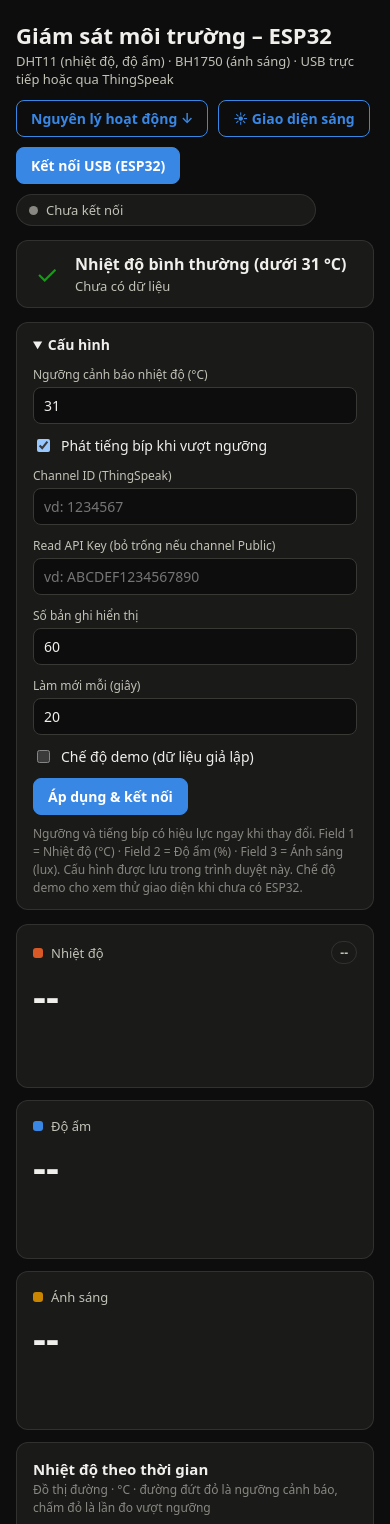
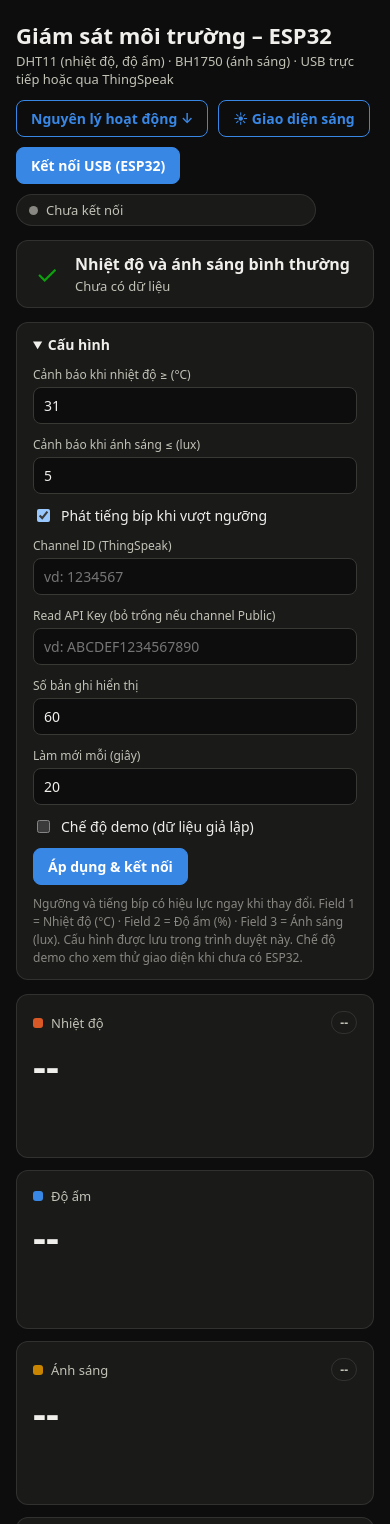
Before and after one commit to T150870h/esp32-iot-dashboard, a plain HTML site: page esp32_dashboard.html in a window 390 px wide. Shown: the top 1524 px of the page. Drawn offline with nearby package versions, Linux system fonts and the light colour scheme.

Commit message:
Cảnh báo ánh sáng ≤ 5 lux (quá tối), bên cạnh cảnh báo nhiệt độ ≥ 31 °C
- Web: hai điều kiện cảnh báo độc lập (bíp một lần khi mỗi điều kiện vừa vi phạm), banner nêu rõ nguyên nhân,
  thẻ ánh sáng có nhãn "Quá tối", cột đỏ trên đồ thị cột, dòng đỏ trong bảng, ngưỡng ánh sáng chỉnh được
- Firmware: ALERT_LUX = 5; LED GPIO2 nháy khi nhiệt độ cao hoặc quá tối, bỏ qua điều kiện ánh sáng khi BH1750 lỗi
- Phần "Nguyên lý hoạt động" cập nhật logic hai điều kiện

Co-Authored-By: Claude Sonnet 5.5 <noreply@anthropic.com>

```diff
--- a/esp32_dashboard.html
+++ b/esp32_dashboard.html
@@ -188,7 +188,8 @@
   <details class="settings" id="settings" open>
     <summary>Cấu hình</summary>
     <div class="form">
-      <div><label for="cfgAlert">Ngưỡng cảnh báo nhiệt độ (°C)</label><input type="number" id="cfgAlert" min="0" max="80" step="0.5" value="31"></div>
+      <div><label for="cfgAlert">Cảnh báo khi nhiệt độ ≥ (°C)</label><input type="number" id="cfgAlert" min="0" max="80" step="0.5" value="31"></div>
+      <div><label for="cfgLux">Cảnh báo khi ánh sáng ≤ (lux)</label><input type="number" id="cfgLux" min="0" max="1000" step="1" value="5"></div>
       <label class="check"><input type="checkbox" id="cfgSound" checked> Phát tiếng bíp khi vượt ngưỡng</label>
       <div><label for="cfgChannel">Channel ID (ThingSpeak)</label><input type="text" id="cfgChannel" inputmode="numeric" placeholder="vd: 1234567"></div>
       <div><label for="cfgKey">Read API Key (bỏ trống nếu channel Public)</label><input type="text" id="cfgKey" placeholder="vd: ABCDEF1234567890" autocomplete="off"></div>
@@ -212,8 +213,8 @@
       <div class="value" id="vH">--</div>
       <div class="stats" id="sH"></div>
     </div>
-    <div class="card">
-      <div class="label"><span class="swatch" style="background:var(--c-lux)"></span>Ánh sáng</div>
+    <div class="card" id="cardL">
+      <div class="label"><span class="swatch" style="background:var(--c-lux)"></span>Ánh sáng<span class="badge" id="bL">--</span></div>
       <div class="value" id="vL">--</div>
       <div class="stats" id="sL"></div>
     </div>
@@ -229,7 +230,7 @@
       <div class="chart-box nodata"><canvas id="chH" role="img" aria-label="Đồ thị đường độ ẩm theo thời gian"></canvas><div class="empty">Chờ dữ liệu…</div></div>
     </div>
     <div class="card">
-      <h2>Ánh sáng – 12 lần đo gần nhất</h2><p class="desc">Đồ thị cột · lux</p>
+      <h2>Ánh sáng – 12 lần đo gần nhất</h2><p class="desc">Đồ thị cột · lux · cột đỏ là lần đo ≤ ngưỡng ánh sáng (quá tối)</p>
       <div class="chart-box nodata"><canvas id="chB" role="img" aria-label="Đồ thị cột ánh sáng 12 lần đo gần nhất"></canvas><div class="empty">Chờ dữ liệu…</div></div>
     </div>
     <div class="card">
@@ -386,18 +387,25 @@
         <p class="note">Biểu thức chính quy: <code>/Nhiet do:\s*(-?[\d.]+)\s*C.*Do am:\s*([\d.]+)\s*%.*Anh sang:\s*(-?[\d.]+)/i</code></p>
       </div>
       <div class="sub" style="grid-column: 1 / -1">
-        <h3>Logic cảnh báo</h3>
+        <h3>Logic cảnh báo (hai điều kiện độc lập)</h3>
         <div class="alogic">
           <div class="al-box"><span class="al-k">nhiệt độ mới nhất</span><b id="alT">--</b></div>
           <div class="al-op">≥</div>
           <div class="al-box"><span class="al-k">ngưỡng (chỉnh được)</span><b id="alThr">31 °C</b></div>
           <div class="al-op">→</div>
-          <div class="al-box" id="alRes"><span class="al-k">kết quả</span><b id="alResTxt">--</b></div>
+          <div class="al-box" id="alRes"><span class="al-k">nhiệt độ</span><b id="alResTxt">--</b></div>
+        </div>
+        <div class="alogic">
+          <div class="al-box"><span class="al-k">ánh sáng mới nhất</span><b id="alL">--</b></div>
+          <div class="al-op">≤</div>
+          <div class="al-box"><span class="al-k">ngưỡng (chỉnh được)</span><b id="alLThr">5 lux</b></div>
+          <div class="al-op">→</div>
+          <div class="al-box" id="alLRes"><span class="al-k">ánh sáng</span><b id="alLResTxt">--</b></div>
         </div>
         <ul>
-          <li><b>Trên trang web:</b> khi vừa chuyển từ bình thường sang vượt ngưỡng thì đổi banner sang đỏ và bíp hai tiếng (chỉ một lần, không bíp lặp); mỗi lần đo vượt ngưỡng đều có chấm đỏ trên đồ thị và dòng đỏ trong bảng.</li>
-          <li><b>Trên ESP32:</b> cùng một phép so sánh <code>t ≥ ALERT_TEMP</code> (31 °C trong firmware); khi đúng thì LED GPIO2 nháy 250 ms, serial in <code>CANH BAO</code>. Phần này chạy độc lập với trình duyệt.</li>
-          <li><b>Hai ngưỡng tách riêng:</b> đổi ngưỡng trên web không đổi ngưỡng của LED; muốn đổi LED phải sửa <code>ALERT_TEMP</code> rồi nạp lại firmware.</li>
+          <li><b>Trên trang web:</b> khi MỘT điều kiện vừa chuyển từ bình thường sang cảnh báo thì banner đỏ và bíp hai tiếng (chỉ một lần, không bíp lặp). Nhiệt độ vượt ngưỡng: chấm đỏ trên đồ thị đường. Ánh sáng quá tối: cột đỏ trên đồ thị cột. Cả hai đều có dòng đỏ trong bảng.</li>
+          <li><b>Trên ESP32:</b> cùng hai phép so sánh <code>t ≥ ALERT_TEMP</code> (31 °C) hoặc <code>lux ≤ ALERT_LUX</code> (5 lux); khi một trong hai đúng thì LED GPIO2 nháy 250 ms, serial in <code>CANH BAO</code>. Phần này chạy độc lập với trình duyệt; khi BH1750 lỗi (lux = −1) thì bỏ qua điều kiện ánh sáng.</li>
+          <li><b>Ngưỡng tách riêng:</b> đổi ngưỡng trên web không đổi ngưỡng của LED; muốn đổi LED phải sửa <code>ALERT_TEMP</code> hoặc <code>ALERT_LUX</code> rồi nạp lại firmware.</li>
         </ul>
       </div>
     </div>
@@ -437,18 +445,19 @@ const LEVELS = [                       // mức sáng (lux) – thang xanh theo
 ];
 const MODE_NAMES = { idle: 'Chưa kết nối', usb: 'USB trực tiếp (Web Serial)', cloud: 'Đám mây (ESP32 → WiFi → ThingSpeak)', demo: 'Demo (dữ liệu giả lập)' };
 
-let cfg = { channel: '', key: '', count: 60, poll: 20, demo: false, alertTemp: 31, sound: true };
+let cfg = { channel: '', key: '', count: 60, poll: 20, demo: false, alertTemp: 31, alertLux: 5, sound: true };
 let rows = [];            // {t: Date, temp, hum, lux}
 let timer = null, demoRows = null, lastRaw = '';
 let charts = {};
-let wasHot = false, hotSince = null, audioCtx = null;
+let wasHot = false, wasT = false, wasL = false, hotSince = null, audioCtx = null;
+let alertState = { hotT: false, darkL: false };
 
 /* ---------- cấu hình ---------- */
 function loadCfg() {
   try { Object.assign(cfg, JSON.parse(localStorage.getItem(LS_KEY) || '{}')); } catch (e) {}
   $('cfgChannel').value = cfg.channel; $('cfgKey').value = cfg.key;
   $('cfgCount').value = cfg.count; $('cfgPoll').value = cfg.poll; $('cfgDemo').checked = cfg.demo;
-  $('cfgAlert').value = cfg.alertTemp; $('cfgSound').checked = cfg.sound;
+  $('cfgAlert').value = cfg.alertTemp; $('cfgLux').value = cfg.alertLux; $('cfgSound').checked = cfg.sound;
 }
 function saveCfg() { try { localStorage.setItem(LS_KEY, JSON.stringify(cfg)); } catch (e) {} }
 function readForm() {
@@ -462,6 +471,8 @@ function readForm() {
 function readAlertForm() {
   const v = parseFloat($('cfgAlert').value);
   cfg.alertTemp = isNaN(v) ? 31 : v;
+  const lv = parseFloat($('cfgLux').value);
+  cfg.alertLux = isNaN(lv) ? 5 : lv;
   cfg.sound = $('cfgSound').checked;
 }
 
@@ -503,7 +514,7 @@ function makeDemo() {              // dữ liệu giả lập: 60 điểm trong
 function demoPoint(t, prev) {
   const w = (v, d, lo, hi) => Math.min(hi, Math.max(lo, v + (Math.random() - .5) * d));
   if (!prev) return { t, temp: 29, hum: 65, lux: 320 };
-  const lux = Math.random() < .08 ? (Math.random() < .5 ? 20 : 1400) : w(prev.lux, 140, 5, 1600);
+  const lux = Math.random() < .08 ? (Math.random() < .5 ? 2 : 1400) : w(prev.lux, 140, 5, 1600);
   return { t, temp: w(prev.temp, 1.4, 24, 36), hum: w(prev.hum, 3, 35, 90), lux };
 }
 
@@ -548,34 +559,49 @@ function beep() {
   } catch (e) {}
 }
 
+// Hai điều kiện cảnh báo độc lập: nhiệt độ ≥ ngưỡng, ánh sáng ≤ ngưỡng (quá tối)
 function updateAlert(sT) {
-  const thr = cfg.alertTemp;
-  const hot = !!sT && sT.last >= thr;
-  if (hot && !wasHot) { hotSince = new Date(); if (cfg.sound) beep(); }
+  const thr = cfg.alertTemp, lthr = cfg.alertLux, l = rows[rows.length - 1];
+  const hotT = !!sT && sT.last >= thr;
+  const lux = l ? l.lux : null;                       // lần đo mới nhất; null = BH1750 chưa đọc được
+  const darkL = lux !== null && lux !== undefined && lux <= lthr;
+  const hot = hotT || darkL;
+  alertState = { hotT, darkL };
+
+  // bíp một lần khi MỘT điều kiện vừa chuyển từ bình thường sang cảnh báo
+  if (((hotT && !wasT) || (darkL && !wasL)) && cfg.sound) beep();
+  if (hot && !wasHot) hotSince = new Date();
   if (!hot) hotSince = null;
-  wasHot = hot;
+  wasT = hotT; wasL = darkL; wasHot = hot;
 
+  const tTxt = sT ? `${sT.last.toFixed(1)} °C` : '--';
+  const lTxt = lux === null || lux === undefined ? '-- lux' : `${lux.toFixed(1)} lux`;
   $('alert').classList.toggle('ok', !hot);
   $('alert').setAttribute('role', hot ? 'alert' : 'status');
   $('alertIco').textContent = hot ? '⚠' : '✓';
   if (hot) {
-    $('alertTitle').textContent = `CẢNH BÁO: nhiệt độ vượt ngưỡng ${thr} °C`;
-    $('alertSub').textContent = `Hiện tại ${sT.last.toFixed(1)} °C · bắt đầu lúc ${hotSince.toLocaleTimeString('vi-VN')}`;
+    $('alertTitle').textContent = hotT && darkL ? `CẢNH BÁO: nhiệt độ ≥ ${thr} °C và ánh sáng ≤ ${lthr} lux`
+      : hotT ? `CẢNH BÁO: nhiệt độ vượt ngưỡng ${thr} °C` : `CẢNH BÁO: ánh sáng xuống thấp (≤ ${lthr} lux)`;
+    $('alertSub').textContent = `Nhiệt độ ${tTxt} · ánh sáng ${lTxt} · bắt đầu lúc ${hotSince.toLocaleTimeString('vi-VN')}`;
   } else {
-    $('alertTitle').textContent = `Nhiệt độ bình thường (dưới ${thr} °C)`;
-    $('alertSub').textContent = sT ? `Hiện tại ${sT.last.toFixed(1)} °C` : 'Chưa có dữ liệu';
+    $('alertTitle').textContent = `Nhiệt độ và ánh sáng bình thường`;
+    $('alertSub').textContent = sT ? `Nhiệt độ ${tTxt} (ngưỡng ${thr}) · ánh sáng ${lTxt} (ngưỡng ${lthr})` : 'Chưa có dữ liệu';
   }
-  $('cardT').classList.toggle('hot', hot);
+  $('cardT').classList.toggle('hot', hotT);
+  $('cardL').classList.toggle('hot', darkL);
   const b = $('bT');
-  b.className = 'badge' + (hot ? ' hot' : '');
-  b.textContent = !sT ? '--' : hot ? '⚠ Vượt ngưỡng' : '✓ Bình thường';
+  b.className = 'badge' + (hotT ? ' hot' : '');
+  b.textContent = !sT ? '--' : hotT ? '⚠ Vượt ngưỡng' : '✓ Bình thường';
+  const bl = $('bL');
+  bl.className = 'badge' + (darkL ? ' hot' : '');
+  bl.textContent = lux === null || lux === undefined ? '--' : darkL ? '⚠ Quá tối' : '✓ Bình thường';
   document.title = (hot ? '⚠ ' : '') + 'ESP32 – Giám sát môi trường';
 
   // sơ đồ nguyên lý
   $('ledDot').classList.toggle('on', hot);
   $('ledTxt').textContent = hot ? 'đang nháy' : 'tắt';
-  $('fThr').textContent = `    (≥ ${thr} °C → bật LED GPIO2)`;
-  $('fAlertTxt').textContent = `• cảnh báo ≥ ${thr} °C`;
+  $('fThr').textContent = `    (≥ ${thr} °C hoặc ≤ ${lthr} lux → LED)`;
+  $('fAlertTxt').textContent = `• ≥ ${thr} °C hoặc ≤ ${lthr} lux`;
   $('fAlertState').textContent = hot ? '⚠ ĐANG CẢNH BÁO' : 'Bình thường';
   $('fAlertState').style.fill = hot ? 'var(--bad)' : 'var(--text)';
 }
@@ -651,12 +677,14 @@ const STEPS = [
       return s;
     } },
   { t: 'ESP32 đọc và xử lý', nodes: ['esp'],
-    text: 'Cứ 2 giây ESP32 đọc DHT11 (kéo D4 xuống thấp 18 ms để đánh thức rồi nhận 40 bit) và đọc 2 byte từ BH1750. DHT11 lỗi thì bỏ lần đo; BH1750 lỗi thì đặt lux = −1 và thử khởi tạo lại. Sau đó so nhiệt độ với ngưỡng 31 °C để bật hay tắt LED GPIO2.',
+    text: 'Cứ 2 giây ESP32 đọc DHT11 (kéo D4 xuống thấp 18 ms để đánh thức rồi nhận 40 bit) và đọc 2 byte từ BH1750. DHT11 lỗi thì bỏ lần đo; BH1750 lỗi thì đặt lux = −1 và thử khởi tạo lại. Sau đó so nhiệt độ với ngưỡng 31 °C và ánh sáng với ngưỡng 5 lux để bật hay tắt LED GPIO2.',
     live: l => {
       if (!l) return null;
-      const thr = 31, hot = l.temp >= thr;
+      const thr = 31, hot = l.temp >= thr, dark = l.lux !== null && l.lux <= 5;
       return `float t   = ${fmt(l.temp)};          // °C, từ DHT11\nfloat h   = ${fmt(l.hum, 0)};            // %,  từ DHT11\nfloat lux = ${l.lux === null ? '-1' : fmt(l.lux)};            // lx, từ BH1750\n` +
-             `bool hot  = t >= ${thr.toFixed(1)};   // ${fmt(l.temp)} >= ${thr.toFixed(1)}  →  ${hot ? 'ĐÚNG: LED nháy 250 ms' : 'SAI: LED tắt'}`;
+             `bool hot  = t >= ${thr.toFixed(1)};            // ${fmt(l.temp)} >= ${thr.toFixed(1)}  →  ${hot ? 'ĐÚNG' : 'SAI'}\n` +
+             `bool dark = lux >= 0 && lux <= 5.0;   // ${l.lux === null ? 'chưa có lux' : fmt(l.lux) + ' <= 5.0'}  →  ${l.lux === null ? 'bỏ qua' : dark ? 'ĐÚNG' : 'SAI'}\n` +
+             `LED GPIO2 = (hot || dark) ? nháy 250 ms : tắt   →  ${hot || dark ? 'nháy' : 'tắt'}`;
     } },
   { t: 'Đóng gói thành một dòng chữ', nodes: ['esp'],
     text: 'ESP32 dùng printf tạo đúng một dòng văn bản có ba trường, kết thúc bằng ký tự xuống dòng, rồi đẩy ra cổng USB-UART ở 115200 baud (mỗi ký tự gồm 10 bit gồm bit start và bit stop).',
@@ -683,13 +711,15 @@ const STEPS = [
       return `rows.push({\n  t:    ${l.t.toISOString()},\n  temp: ${fmt(l.temp)},\n  hum:  ${fmt(l.hum, 0)},\n  lux:  ${l.lux === null ? 'null' : fmt(l.lux)}\n});   // đang giữ ${rows.length} / ${cfg.count} bản ghi → vẽ lại 5 đồ thị`;
     } },
   { t: 'Cảnh báo', nodes: ['browser', 'esp'],
-    text: 'Mỗi lần có số mới, trang so nhiệt độ với ngưỡng. Khi vừa chuyển từ bình thường sang vượt ngưỡng: đổi banner sang đỏ và bíp hai tiếng, một lần. Mỗi lần đo ≥ ngưỡng: đánh dấu chấm đỏ trên đồ thị. Song song, ESP32 tự nháy LED GPIO2 mỗi 0,25 giây, không phụ thuộc trình duyệt.',
+    text: 'Có hai điều kiện độc lập: nhiệt độ ≥ ngưỡng (mặc định 31 °C) và ánh sáng ≤ ngưỡng (mặc định 5 lux, tức quá tối). Khi MỘT điều kiện vừa chuyển từ bình thường sang cảnh báo: banner đỏ và bíp hai tiếng, một lần. Mỗi lần đo vi phạm: chấm đỏ trên đồ thị nhiệt độ, cột đỏ trên đồ thị ánh sáng. Song song, ESP32 tự nháy LED GPIO2 mỗi 0,25 giây, không phụ thuộc trình duyệt.',
     live: l => {
       if (!l) return null;
-      const thr = cfg.alertTemp, hot = l.temp >= thr, over = rows.filter(r => r.temp !== null && r.temp >= thr).length;
-      return `nhiệt độ ${fmt(l.temp)} °C  ${hot ? '≥' : '<'}  ngưỡng ${thr} °C   →   ${hot ? 'VƯỢT NGƯỠNG' : 'bình thường'}\n` +
-             `banner: ${hot ? 'đỏ' : 'xám'}   ·   bíp: ${hot ? (wasHot ? 'đã bíp lúc vượt ngưỡng' : 'sẽ bíp') : 'không'}   ·   LED GPIO2: ${hot ? 'nháy' : 'tắt'}\n` +
-             `số lần đo vượt ngưỡng trong ${rows.length} bản ghi: ${over}`;
+      const thr = cfg.alertTemp, lthr = cfg.alertLux, hotT = l.temp >= thr, darkL = l.lux !== null && l.lux <= lthr, hot = hotT || darkL;
+      const overT = rows.filter(r => r.temp !== null && r.temp >= thr).length, overL = rows.filter(r => r.lux !== null && r.lux <= lthr).length;
+      return `nhiệt độ ${fmt(l.temp)} °C  ${hotT ? '≥' : '<'}  ${thr} °C      →  ${hotT ? 'VƯỢT NGƯỠNG' : 'bình thường'}\n` +
+             `ánh sáng ${l.lux === null ? '--' : fmt(l.lux)} lux  ${darkL ? '≤' : '>'}  ${lthr} lux   →  ${l.lux === null ? 'chưa có dữ liệu' : darkL ? 'QUÁ TỐI' : 'bình thường'}\n` +
+             `banner: ${hot ? 'đỏ' : 'xám'}   ·   LED GPIO2: ${hot ? 'nháy' : 'tắt'}   ·   bíp: ${hot ? 'đã bíp lúc vừa vi phạm' : 'không'}\n` +
+             `số lần vi phạm trong ${rows.length} bản ghi: nhiệt độ ${overT}, ánh sáng ${overL}`;
     } },
 ];
 let stepIdx = 0, stepTimer = null;
@@ -735,15 +765,20 @@ function renderPrinciple() {
   $('alThr').textContent = `${thr} °C`;
   $('alResTxt').textContent = !l ? '--' : hot ? '⚠ VƯỢT NGƯỠNG' : '✓ bình thường';
   $('alRes').className = 'al-box' + (!l ? '' : hot ? ' hot' : ' okk');
+  const lthr = cfg.alertLux, hasL = !!l && l.lux !== null, dark = hasL && l.lux <= lthr;
+  $('alL').textContent = hasL ? `${fmt(l.lux)} lux` : '--';
+  $('alLThr').textContent = `${lthr} lux`;
+  $('alLResTxt').textContent = !hasL ? '--' : dark ? '⚠ QUÁ TỐI' : '✓ bình thường';
+  $('alLRes').className = 'al-box' + (!hasL ? '' : dark ? ' hot' : ' okk');
 }
 
 // bảng chỉ dựng khi đang mở, và giữ nguyên vị trí cuộn của người dùng
 function renderTable() {
   if (!$('dataDetails').open) return;
-  const thr = cfg.alertTemp, tw = document.querySelector('.tw'), st = tw.scrollTop;
+  const thr = cfg.alertTemp, lthr = cfg.alertLux, tw = document.querySelector('.tw'), st = tw.scrollTop;
   $('tbody').innerHTML = rows.slice().reverse().map(r => {
-    const over = r.temp !== null && r.temp >= thr;
-    return `<tr class="${over ? 'hot' : ''}"><td>${r.t.toLocaleString('vi-VN')}</td><td>${fmt(r.temp)}${over ? ' ⚠' : ''}</td><td>${fmt(r.hum, 0)}</td><td>${fmt(r.lux, 0)}</td></tr>`;
+    const over = r.temp !== null && r.temp >= thr, dark = r.lux !== null && r.lux <= lthr;
+    return `<tr class="${over || dark ? 'hot' : ''}"><td>${r.t.toLocaleString('vi-VN')}</td><td>${fmt(r.temp)}${over ? ' ⚠' : ''}</td><td>${fmt(r.hum, 0)}</td><td>${fmt(r.lux, 1)}${dark ? ' ⚠' : ''}</td></tr>`;
   }).join('');
   tw.scrollTop = st;
 }
@@ -751,14 +786,17 @@ function renderTable() {
 function render() {
   const thr = cfg.alertTemp;
   const sT = stats('temp'), sH = stats('hum'), sL = stats('lux');
+  const lthr = cfg.alertLux;
   const overCount = rows.filter(r => r.temp !== null && r.temp >= thr).length;
+  const darkCount = rows.filter(r => r.lux !== null && r.lux <= lthr).length;
 
   // thẻ số liệu
   $('vT').innerHTML = sT ? `${fmt(sT.last)}<small>°C</small>` : '--';
   $('vH').innerHTML = sH ? `${fmt(sH.last, 0)}<small>%</small>` : '--';
   $('vL').innerHTML = sL ? `${fmt(sL.last, 0)}<small>lux</small>` : '--';
   $('sT').innerHTML = statLine(sT, 1, '°') + (sT ? `<span>Vượt ngưỡng <b>${overCount} lần</b></span>` : '');
-  $('sH').innerHTML = statLine(sH, 0, '%'); $('sL').innerHTML = statLine(sL, 0, '');
+  $('sH').innerHTML = statLine(sH, 0, '%');
+  $('sL').innerHTML = statLine(sL, 0, '') + (sL ? `<span>Dưới ngưỡng <b>${darkCount} lần</b></span>` : '');
 
   updateAlert(sT);
 
@@ -816,10 +854,10 @@ function render() {
   const b = charts.B;
   b.data.labels = last.map(r => hhmmss(r.t));
   b.data.datasets[0].data = last.map(r => r.lux);
-  b.data.datasets[0].backgroundColor = css('--c-lux');
+  b.data.datasets[0].backgroundColor = last.map(r => r.lux !== null && r.lux <= lthr ? bad : css('--c-lux'));   // cột đỏ = quá tối
   const oB = lineOpts(o, '', 0);
   oB.scales.y.beginAtZero = true;
-  oB.plugins.tooltip.callbacks.label = c => ` ${c.parsed.y.toFixed(0)} lux`;
+  oB.plugins.tooltip.callbacks.label = c => ` ${c.parsed.y.toFixed(1)} lux${c.parsed.y <= lthr ? '  ⚠ quá tối' : ''}`;
   b.options = oB;
   b.update();
 
@@ -936,7 +974,7 @@ $('btnTheme').addEventListener('click', () => {
 $('dataDetails').addEventListener('toggle', renderTable);
 $('btnUsb').addEventListener('click', () => usbOn ? usbDisconnect() : usbConnect());
 $('btnApply').addEventListener('click', async () => { if (usbOn) await usbDisconnect(); readForm(); saveCfg(); start(); $('settings').open = false; });
-['cfgAlert', 'cfgSound'].forEach(id => $(id).addEventListener('input', () => { readAlertForm(); saveCfg(); wasHot = true; render(); }));
+['cfgAlert', 'cfgLux', 'cfgSound'].forEach(id => $(id).addEventListener('input', () => { readAlertForm(); saveCfg(); wasT = wasL = wasHot = true; render(); }));
 document.addEventListener('click', () => { try { audioCtx = audioCtx || new (window.AudioContext || window.webkitAudioContext)(); audioCtx.resume(); } catch (e) {} }, { once: true });
 window.addEventListener('load', () => {
   loadCfg(); applyThemeLabel();
```
Also changed, not shown: 2 other files.
